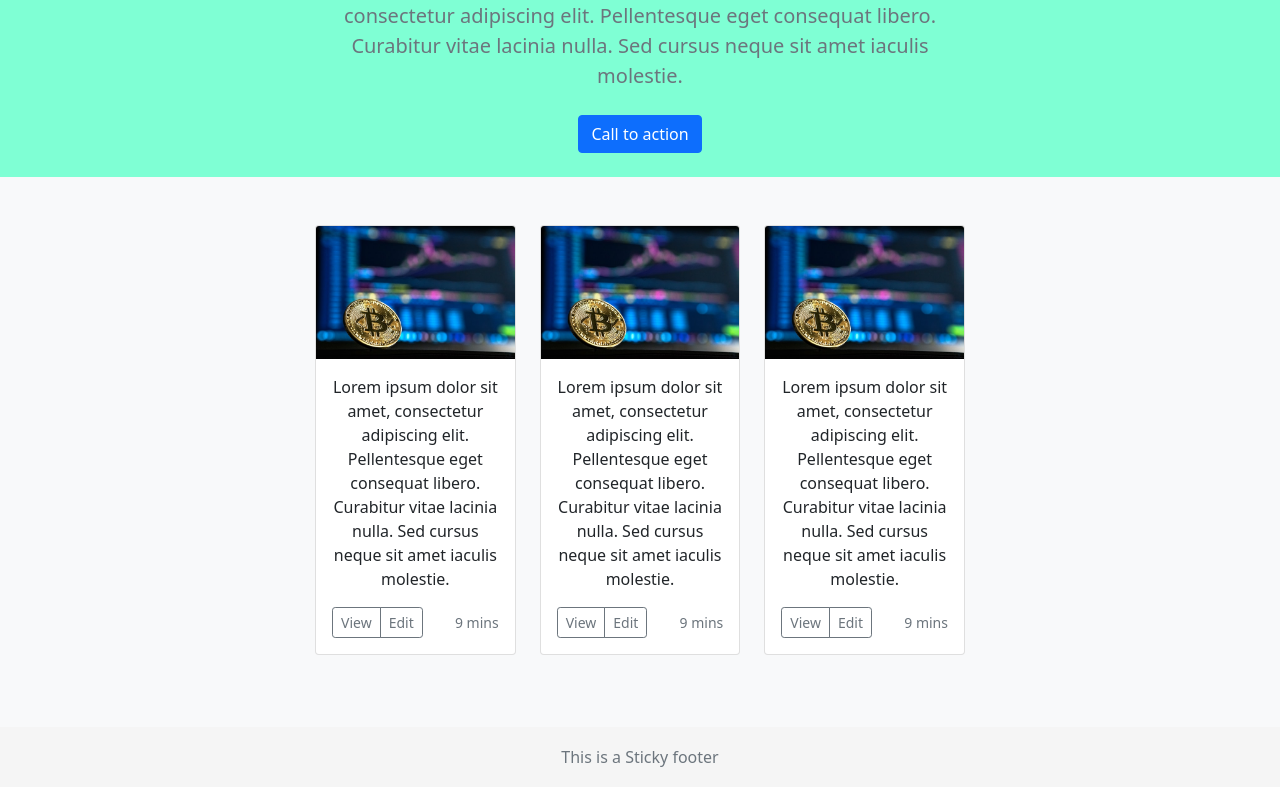
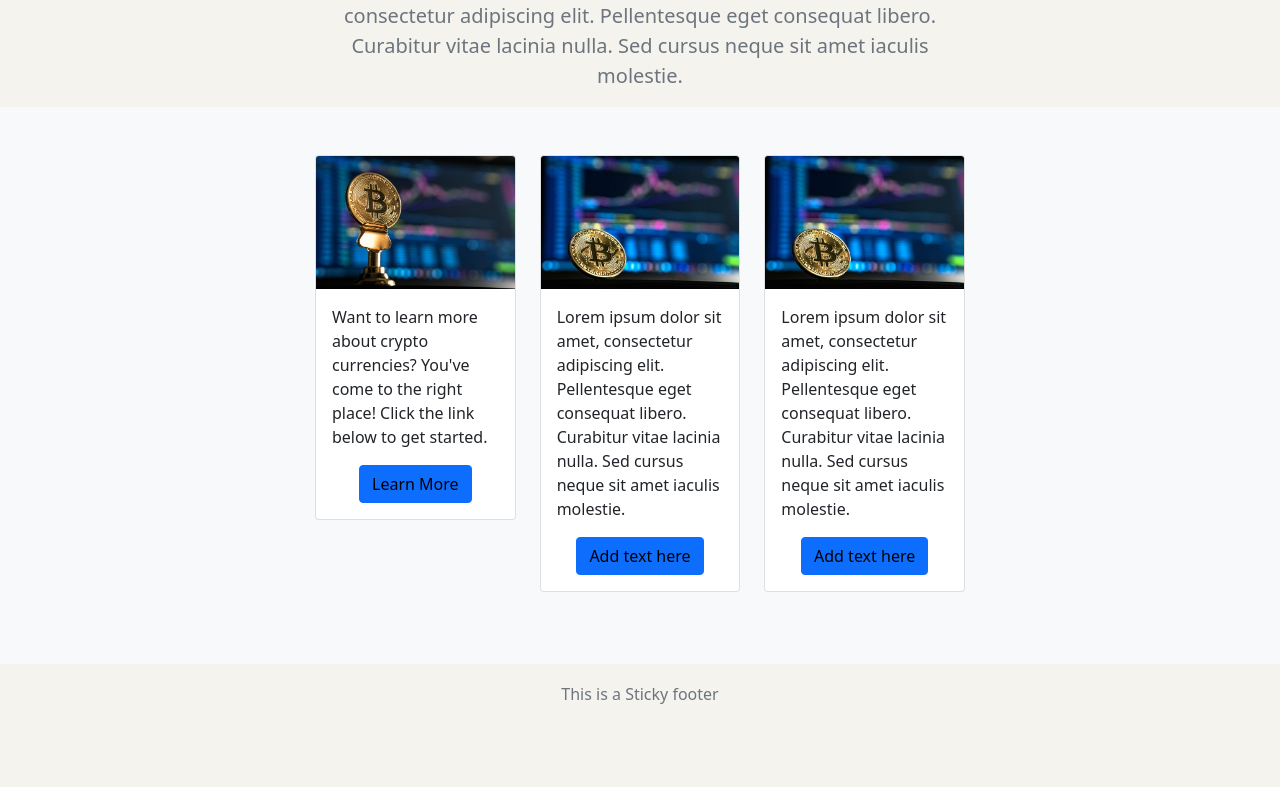
Before and after one commit to webquiza/epikrypto, a website built with webpack: page src/index.html in a window 1280 px wide. Shown: the part 187-974 px from the top of the page. After the commit the page ends 911 px from the top, so only its background shows below. Built offline with nearby package versions, Linux system fonts and the light colour scheme.

Commit message:
update rows to use single button

```diff
--- a/src/css/styles.css
+++ b/src/css/styles.css
@@ -1,5 +1,14 @@
 body {
-    background-color:aquamarine;
+    background-color:#f4f3ee;
+}
+
+a, a:hover {
+  color: black;
+  text-decoration: none;
+}
+
+.card-text {
+  text-align: left;
 }
 
 /* Sticky footer styles
@@ -17,13 +26,8 @@ html {
     width: 100%;
     height: 60px; /* Set the fixed height of the footer here */
     line-height: 60px; /* Vertically center the text there */
-    background-color: #f5f5f5;
+    background-color:#f4f3ee;
   }
-
-
-  /* Custom page CSS
-  -------------------------------------------------- */
-  /* Not required for template or sticky footer method. */
 
   .container {
     width: auto;
--- a/src/index.html
+++ b/src/index.html
@@ -11,9 +11,6 @@
       <div class="container">
         <img src="assets/images/epikrypto_c.png" alt="epikrypto logo">
         <p class="lead text-muted">Here is an ctual sentence, too! Lorem ipsum dolor sit amet, consectetur adipiscing elit. Pellentesque eget consequat libero. Curabitur vitae lacinia nulla. Sed cursus neque sit amet iaculis molestie.</p>
-        <p>
-          <a href="#" class="btn btn-primary my-2">Call to action</a>
-        </p>
       </div>
     </section>
 
@@ -23,15 +20,13 @@
         <div class="row">
           <div class="col-md-4">
             <div class="card mb-4 box-shadow">
-              <img class="card-img-top" src="assets/images/example_a.jpg" alt="example image a">
+              <img class="card-img-top" src="assets/images/example1.jpg" alt="example image 1">
               <div class="card-body">
-                <p class="card-text">Lorem ipsum dolor sit amet, consectetur adipiscing elit. Pellentesque eget consequat libero. Curabitur vitae lacinia nulla. Sed cursus neque sit amet iaculis molestie.</p>
+                <p class="card-text">Want to learn more about crypto currencies? You've come to the right place! Click the link below to get started.</p>
                 <div class="d-flex justify-content-between align-items-center">
-                  <div class="btn-group">
-                    <button type="button" class="btn btn-sm btn-outline-secondary">View</button>
-                    <button type="button" class="btn btn-sm btn-outline-secondary">Edit</button>
+                  <div class="col text-center">
+                    <button type="button" class="btn btn-primary"><a href="https://www.coinbase.com/learn/crypto-basics" target="_blank">Learn More</a></button>
                   </div>
-                  <small class="text-muted">9 mins</small>
                 </div>
               </div>
             </div>
@@ -42,11 +37,9 @@
               <div class="card-body">
                 <p class="card-text">Lorem ipsum dolor sit amet, consectetur adipiscing elit. Pellentesque eget consequat libero. Curabitur vitae lacinia nulla. Sed cursus neque sit amet iaculis molestie.</p>
                 <div class="d-flex justify-content-between align-items-center">
-                  <div class="btn-group">
-                    <button type="button" class="btn btn-sm btn-outline-secondary">View</button>
-                    <button type="button" class="btn btn-sm btn-outline-secondary">Edit</button>
+                  <div class="col text-center">
+                    <button type="button" class="btn btn-primary"><a href="#!">Add text here</a></button>
                   </div>
-                  <small class="text-muted">9 mins</small>
                 </div>
               </div>
             </div>
@@ -57,11 +50,9 @@
               <div class="card-body">
                 <p class="card-text">Lorem ipsum dolor sit amet, consectetur adipiscing elit. Pellentesque eget consequat libero. Curabitur vitae lacinia nulla. Sed cursus neque sit amet iaculis molestie.</p>
                 <div class="d-flex justify-content-between align-items-center">
-                  <div class="btn-group">
-                    <button type="button" class="btn btn-sm btn-outline-secondary">View</button>
-                    <button type="button" class="btn btn-sm btn-outline-secondary">Edit</button>
+                  <div class="col text-center">
+                    <button type="button" class="btn btn-primary"><a href="#!">Add text here</a></button>
                   </div>
-                  <small class="text-muted">9 mins</small>
                 </div>
               </div>
             </div>
@@ -76,15 +67,5 @@
       </div>
   </footer>
 
-  <!--<footer class="text-muted">
-    <div class="container">
-      <p class="float-right">
-        <a href="#">Back to top</a>
-      </p>
-      <p>Lorem ipsum dolor sit amet, consectetur adipiscing elit.</p>
-      <p>Lorem ipsum dolor sit amet<a href="#!">Sed cursus neque sit amet iaculis molestie.</a> or read our <a href="#!">Sed cursus neque sit amet iaculis molestie</a>.</p>
-    </div>
-  </footer>-->
-
 </body>
 </html>
```
Also changed, not shown: src/assets/images/example1.jpg (added).
